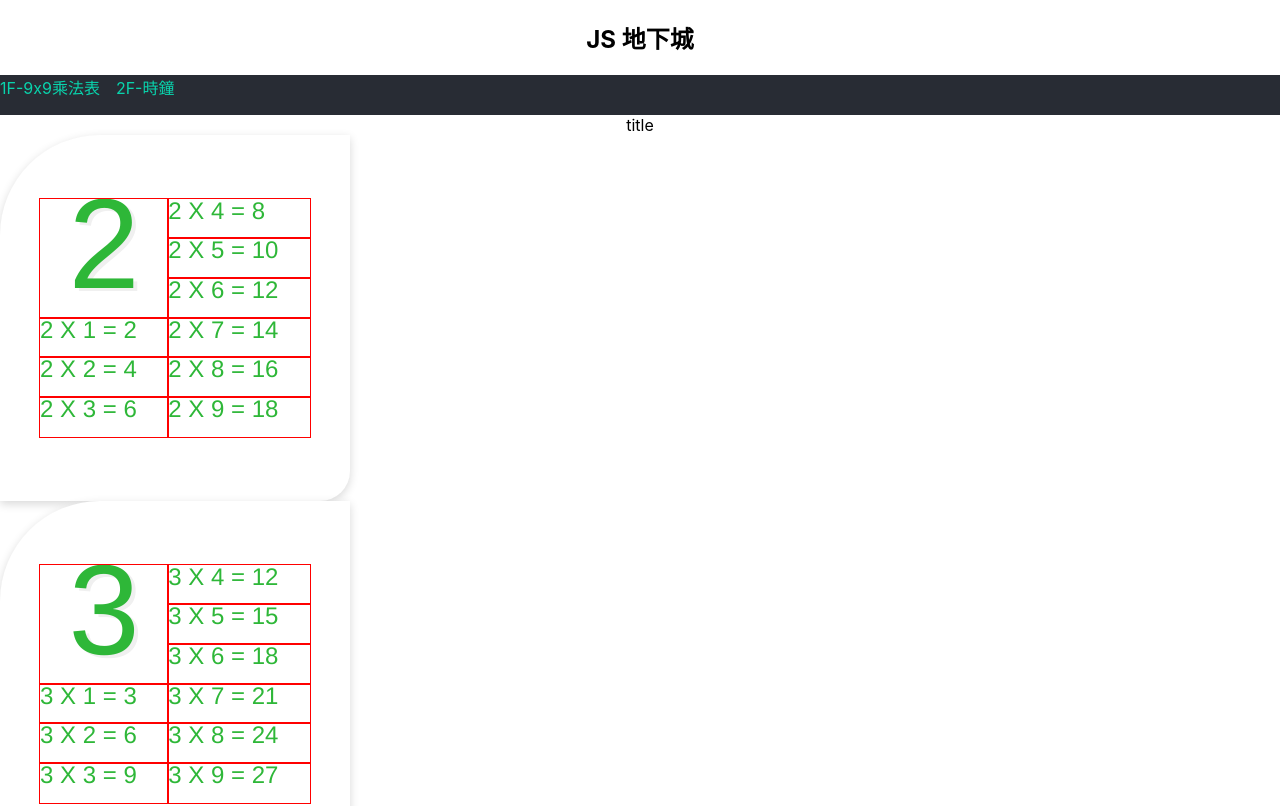
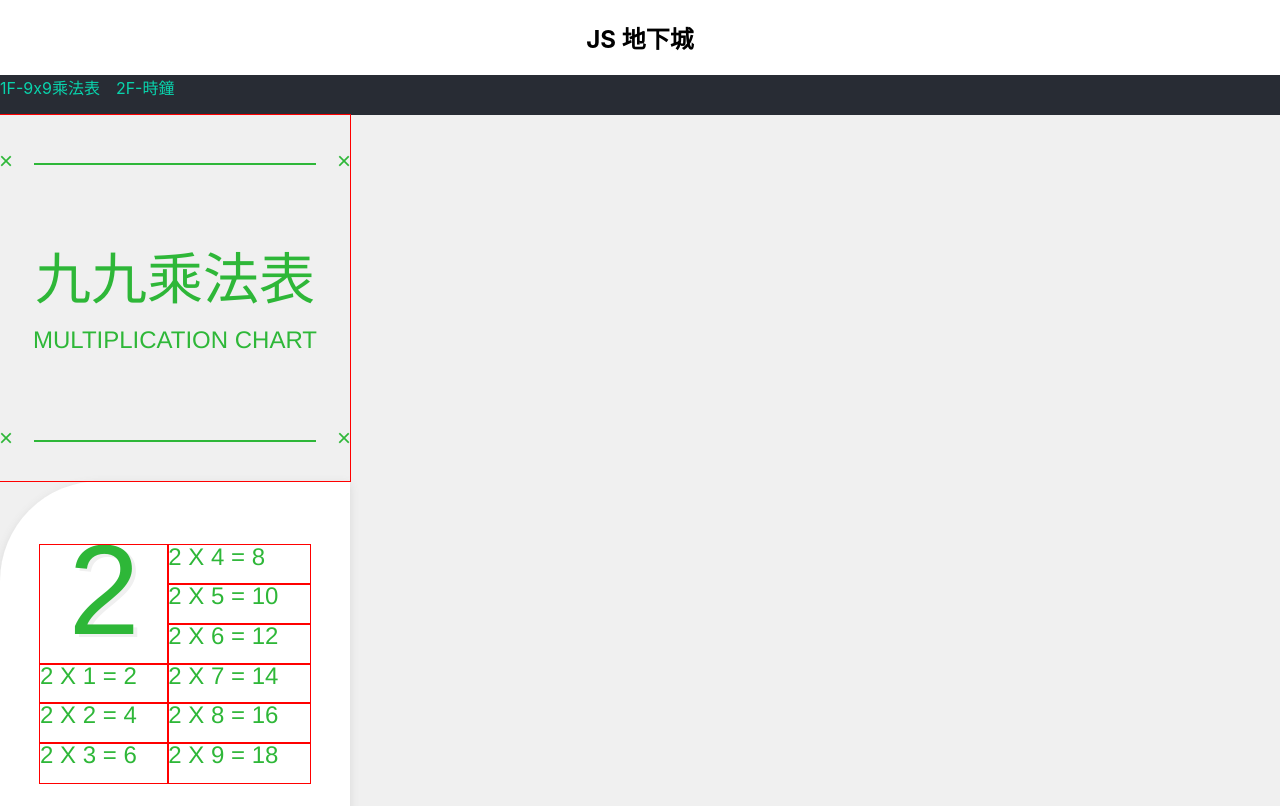
Before and after one commit to Yang-025/js-underground, a React (Create React App) app in the folder js-underground-app/: page /1f in a window 1280 px wide. Shown: the top 806 px of the page. Built offline with nearby package versions, Linux system fonts and the light colour scheme.

Commit message:
九九乘法表標題panel

```diff
--- a/js-underground-app/src/APP1F/MultiplicationChart.scss
+++ b/js-underground-app/src/APP1F/MultiplicationChart.scss
@@ -6,6 +6,8 @@
     width: 1280px;
     // 置中
     margin: 0 auto;
+
+    background-color: $color1;
 }
 .wrapper {
     background-color: $color1;
--- a/js-underground-app/src/APP1F/MultiplicationChart.tsx
+++ b/js-underground-app/src/APP1F/MultiplicationChart.tsx
@@ -1,5 +1,6 @@
 import React from 'react';
 import './MultiplicationChart.scss';
+import MultiplicationTitle from './MultiplicationTitle';
 import MultiplicationCard from './MultiplicationCard';
 
 
@@ -10,7 +11,7 @@ const MultiplicationChart: React.FC = () => {
     return (
         <div className="multiplication-chart-container">
             <div className="multiplication-chart-wrapper">
-                title
+                <MultiplicationTitle />
                 {cardsArray}
             </div>
 
--- /dev/null
+++ b/js-underground-app/src/APP1F/MultiplicationTitle.scss
@@ -0,0 +1,54 @@
+@import "APP1F/_colors.scss";
+
+.multiplication-title {
+  width: 350px;
+  height: 366px;
+  box-sizing: border-box;
+
+  color: $color4;
+  outline: 1px solid red;
+  display: flex;
+  flex-direction: column;
+  justify-content: space-around;
+
+  &__deco-line {
+    > span {
+      display: inline-block;
+      font-family: "Helvetica Neue";
+      width: 280px;
+      border: 1px solid $color4;
+      position: relative;
+      &::before {
+        content: "×";
+        text-align: center;
+        position: absolute;
+        font-size: 24px;
+        top: -17px;
+        left: -36px;
+      }
+      &::after {
+        content: "×";
+        text-align: center;
+        position: absolute;
+        font-size: 24px;
+        top: -17px;
+        right: -36px;
+      }
+    }
+  }
+
+  .p1 {
+    font-family: "PingFang TC";
+    font-weight: 500;
+    font-size: 56px;
+    line-height: 84px;
+    // font: Medium 56px/84px PingFang TC;
+  }
+
+  .p2 {
+    font-family: "Helvetica Neue";
+    font-size: 24px;
+    line-height: 36px;
+    // font: Regular 24px/36px Helvetica Neue;
+  }
+}
--- /dev/null
+++ b/js-underground-app/src/APP1F/MultiplicationTitle.tsx
@@ -0,0 +1,27 @@
+import React from 'react';
+import './MultiplicationTitle.scss';
+
+const DecoLine: React.FC = () => {
+  return (
+    <div className="multiplication-title__deco-line">
+      <span />
+    </div>
+  )
+}
+
+
+const MultiplicationTitle: React.FC = () => {
+  return (
+    <div className="multiplication-title">
+      <DecoLine />
+      <div>
+        <span className="p1">九九乘法表</span>
+        <span className="p2">MULTIPLICATION CHART</span>
+      </div>
+      <DecoLine />
+    </div>
+  );
+}
+
+
+export default MultiplicationTitle;
```
Also changed, not shown: 2 other files (tests, documents, lock files or other folders).
